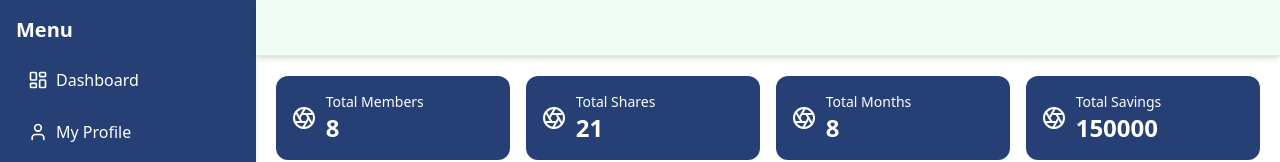
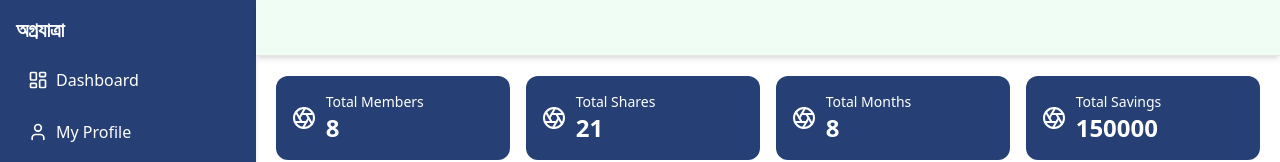
Before and after one commit to ishrafil-hossain/agrajatra, a Next.js app: page / in a window 1280 px wide. Shown: the top 162 px of the page. Built offline with nearby package versions, Linux system fonts and the light colour scheme.

Commit message:
updated name

```diff
--- a/components/custom/Sidebar.tsx
+++ b/components/custom/Sidebar.tsx
@@ -9,7 +9,7 @@ export default function Sidebar({ onClick }: { onClick?: () => void }) {
     <Card className="h-full lg:w-64 p-4 flex flex-col justify-between shadow-md bg-primary rounded-none border-0">
       {/* Top Section */}
       <div className="space-y-4 text-white">
-        <h2 className="text-white text-xl font-bold">Menu</h2>
+        <h2 className="text-white text-xl font-bold">অগ্রযাত্রা</h2>
         <nav className="flex flex-col gap-3">
           <Link
             href="/dashboard"
```
